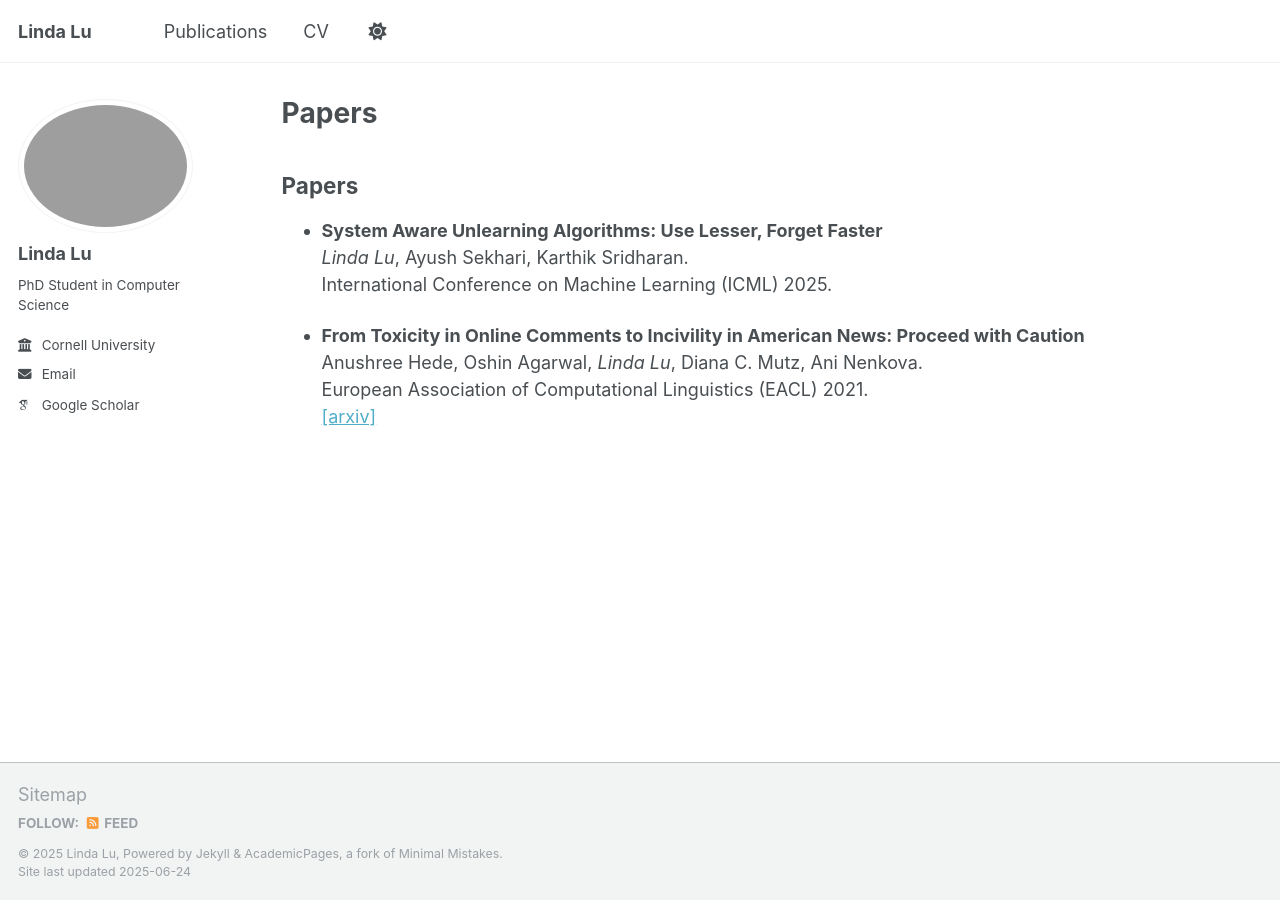
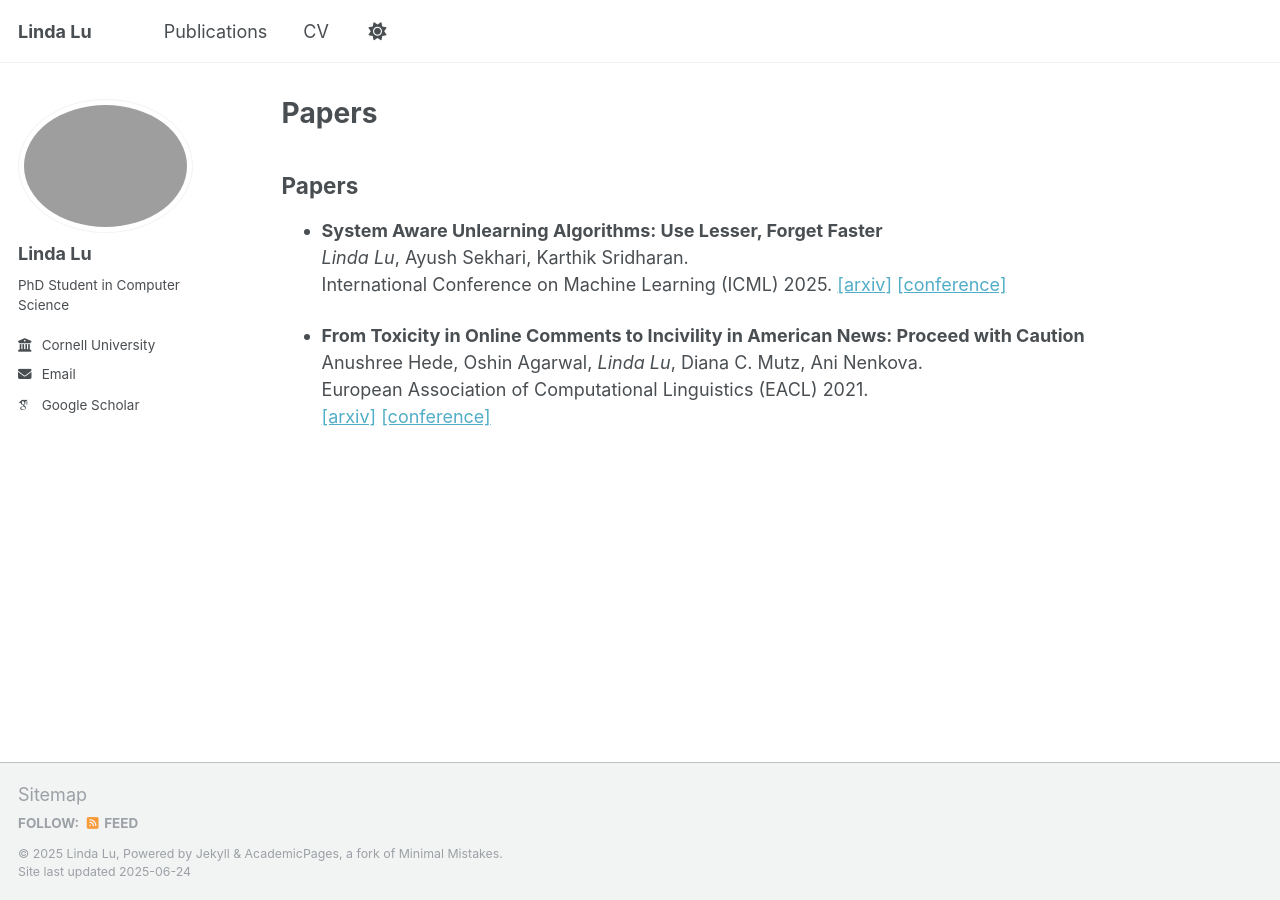
Before and after one commit to lu-linda/lu-linda.github.io, a Jekyll site: the page built from _pages/papers.md, in a window 1280 px wide. Built offline with Jekyll 4.4.1, drawn with Linux system fonts in a browser that asks for light colours; some web fonts are replaced.

Commit message:
Update papers.md

```diff
--- a/_pages/papers.md
+++ b/_pages/papers.md
@@ -11,8 +11,9 @@ Papers
 - **System Aware Unlearning Algorithms: Use Lesser, Forget Faster**\
   *Linda Lu*, Ayush Sekhari, Karthik Sridharan.\
   International Conference on Machine Learning (ICML) 2025.
+  [[arxiv]](http://arxiv.org/abs/2506.06073) [[conference]](https://icml.cc/virtual/2025/poster/45985)
 
 - **From Toxicity in Online Comments to Incivility in American News: Proceed with Caution**\
   Anushree Hede, Oshin Agarwal, *Linda Lu*, Diana C. Mutz, Ani Nenkova.\
   European Association of Computational Linguistics (EACL) 2021.\
-  [[arxiv]](https://arxiv.org/abs/2102.03671)
+  [[arxiv]](https://arxiv.org/abs/2102.03671) [[conference]](https://aclanthology.org/2021.eacl-main.225/)
```
